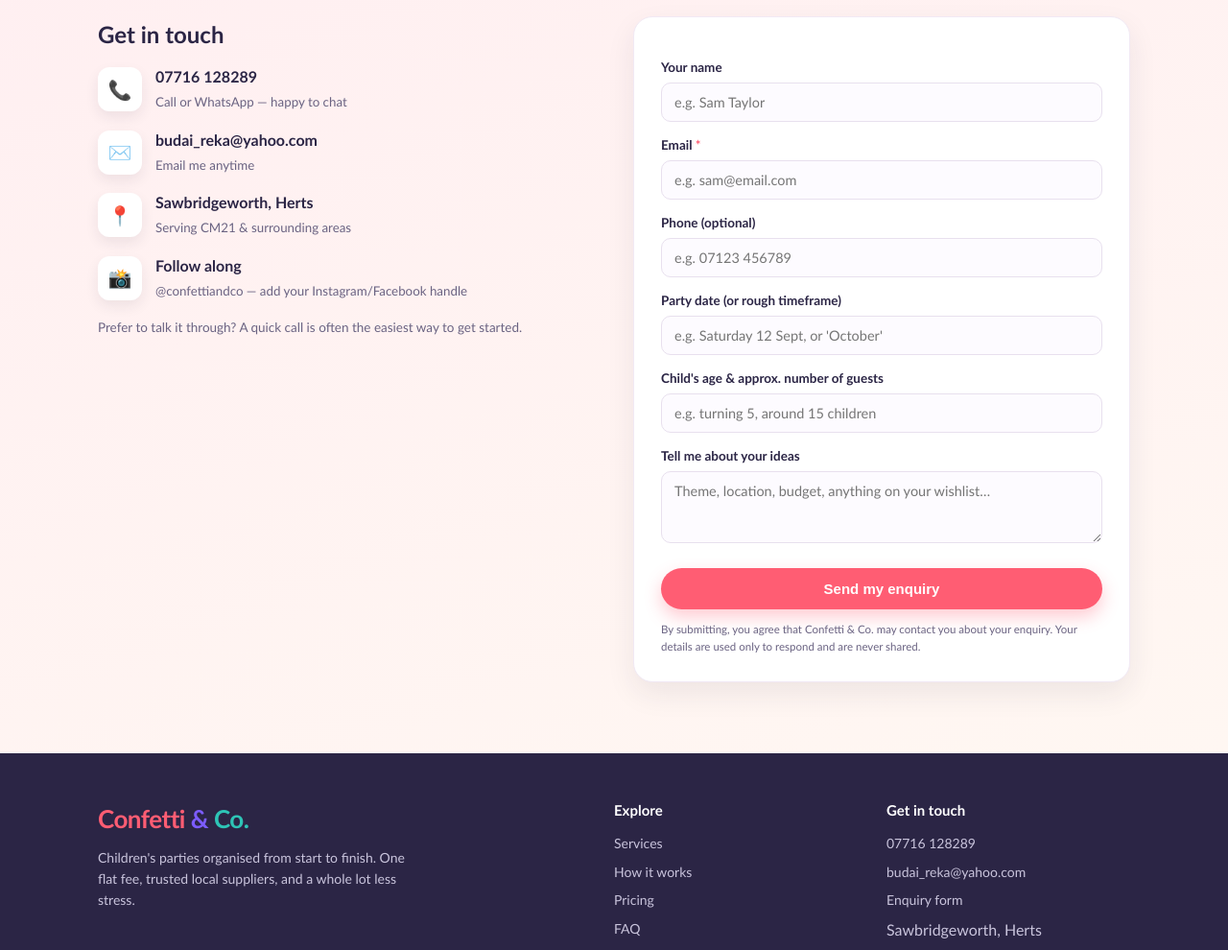
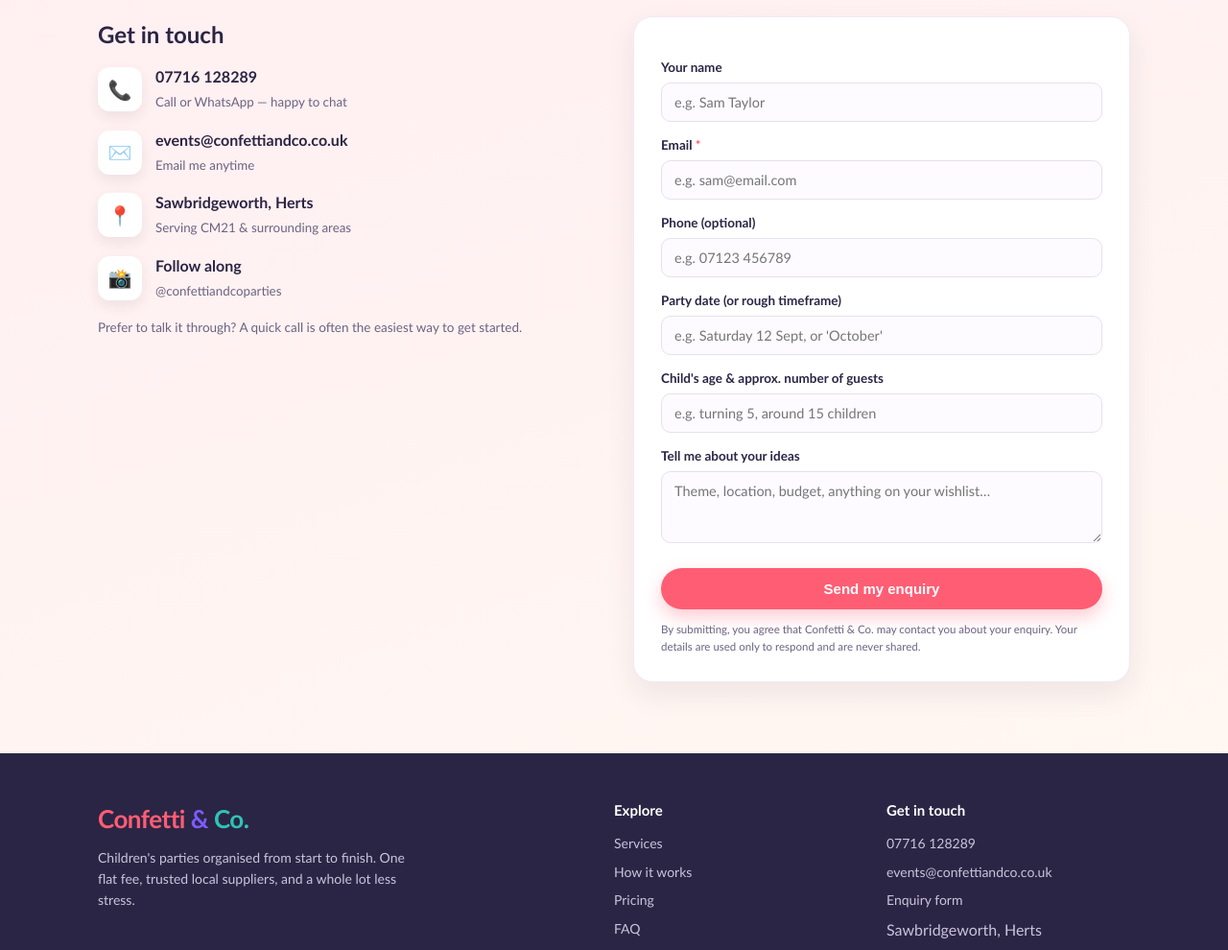
Before and after one commit to NirvanaSKh/confetti-website, a plain HTML site: page index.html in a window 1280 px wide. Shown: the part 5060-6050 px from the top of the page at 96% size. Drawn offline with Linux system fonts and the light colour scheme.

Commit message:
Add files via upload

```diff
--- a/index.html
+++ b/index.html
@@ -362,9 +362,9 @@
       <div class="cinfo">
         <h3>Get in touch</h3>
         <div class="row"><div class="ic">📞</div><div><b>07716 128289</b><small>Call or WhatsApp — happy to chat</small></div></div>
-        <div class="row"><div class="ic">✉️</div><div><b>budai_reka@yahoo.com</b><small>Email me anytime</small></div></div>
+        <div class="row"><div class="ic">✉️</div><div><b>events@confettiandco.co.uk</b><small>Email me anytime</small></div></div>
         <div class="row"><div class="ic">📍</div><div><b>Sawbridgeworth, Herts</b><small>Serving CM21 &amp; surrounding areas</small></div></div>
-        <div class="row"><div class="ic">📸</div><div><b>Follow along</b><small>@confettiandco — add your Instagram/Facebook handle</small></div></div>
+        <div class="row"><div class="ic">📸</div><div><b>Follow along</b><small>@confettiandcoparties</small></div></div>
         <p style="font-size:13.5px;color:var(--muted);margin-top:6px;">Prefer to talk it through? A quick call is often the easiest way to get started.</p>
       </div>
       <form name="enquiry" method="POST" data-netlify="true" data-netlify-honeypot="bot-field" action="/thank-you.html">
@@ -408,7 +408,7 @@
       <div>
         <h4>Get in touch</h4>
         <a class="fl" href="tel:07716128289">07716 128289</a>
-        <a class="fl" href="mailto:budai_reka@yahoo.com">budai_reka@yahoo.com</a>
+        <a class="fl" href="mailto:events@confettiandco.co.uk">events@confettiandco.co.uk</a>
         <a class="fl" href="#contact">Enquiry form</a>
         <span class="fl">Sawbridgeworth, Herts</span>
       </div>
```
